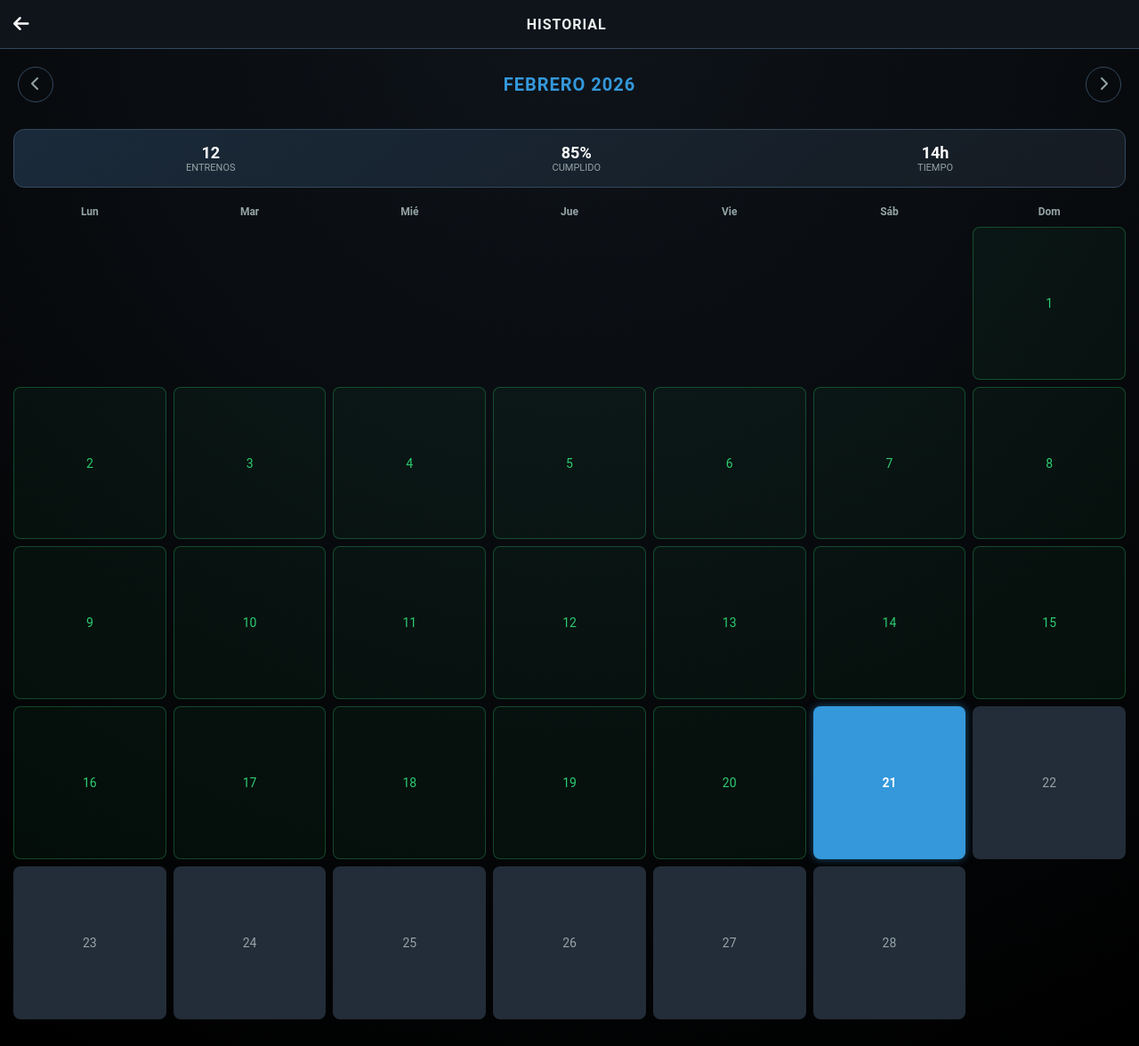
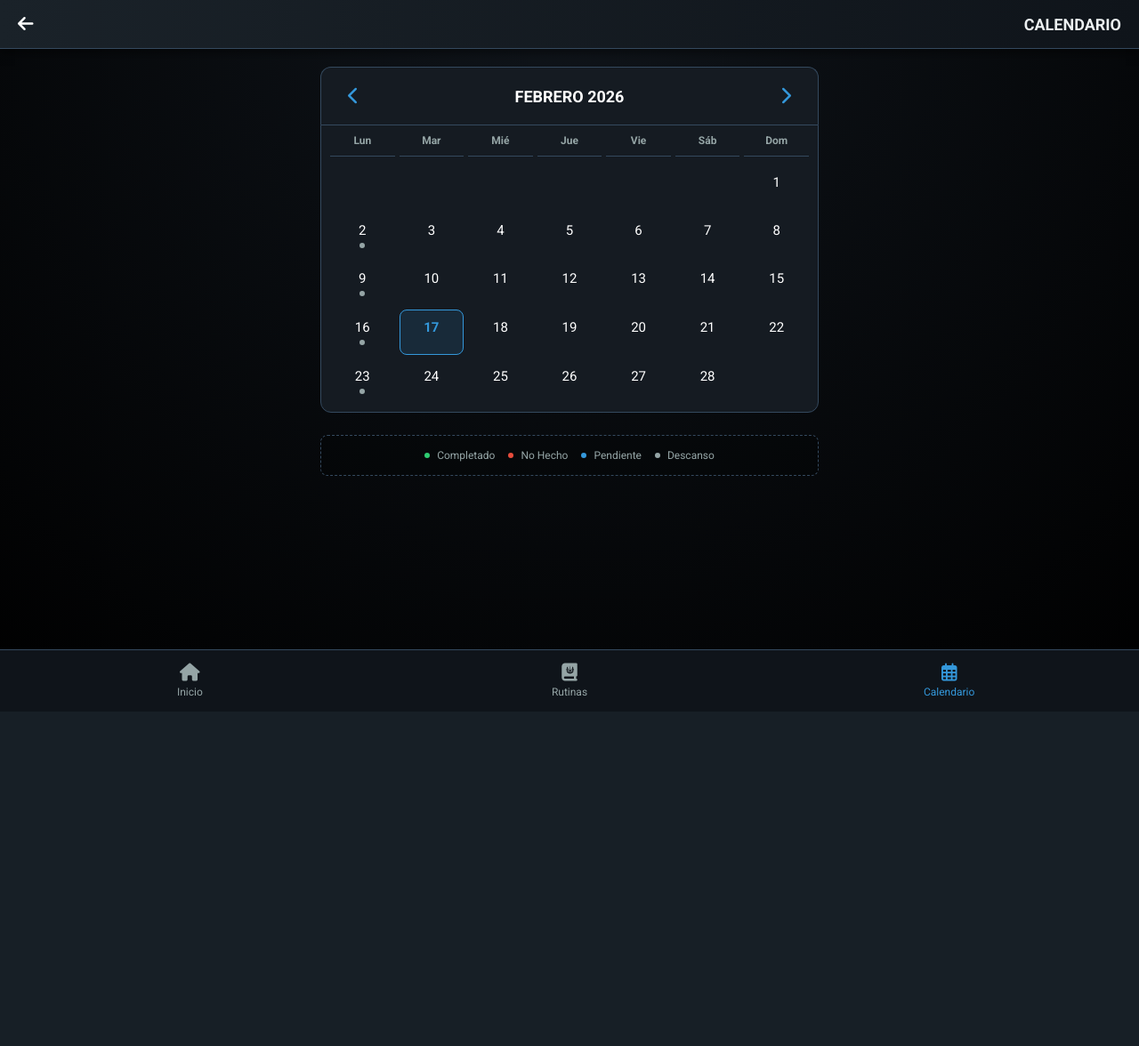
Before and after one commit to ElOrange12/GymMetrics, a PHP site: page /calendario.php in a window 1280 px wide. Shown: the whole page at 89% size. After the commit the page ends 782 px from the top, so only its background shows below. Run offline with PHP 8.4, Linux system fonts and the light colour scheme; the visitor is signed in with stand-in values (Sample User, id 1); tables that the repository leaves empty hold one stand-in row (values such as "Sample post").

Commit message:
21/2/2026

```diff
--- a/back/BD/bd.sql
+++ b/back/BD/bd.sql
@@ -104,6 +104,12 @@ CREATE TABLE rutina_series (
 
 USE gymmetrics;
 
+-- Añadimos la columna. Si ya la tenías, te dará error (no pasa nada, lo ignoras).
+ALTER TABLE usuarios ADD COLUMN fecha_registro DATE DEFAULT (CURRENT_DATE);
+
+-- Si tenías usuarios antiguos, les ponemos la fecha de hoy para que no haya fallos:
+UPDATE usuarios SET fecha_registro = CURRENT_DATE WHERE fecha_registro IS NULL;
+
 -- CREAR USUARIO --------------------------------------
 
 CREATE USER
--- a/front/calendario.php
+++ b/front/calendario.php
@@ -1,144 +1,192 @@
+<?php
+// front/calendario.php
+session_start();
+if (!isset($_SESSION['user_id'])) {
+    header("Location: index.php");
+    exit();
+}
+
+require_once 'inc/bd.php';
+$user_id = $_SESSION['user_id'];
+
+// 1. GESTIÓN DEL MES Y AÑO A MOSTRAR
+$mes_actual = isset($_GET['mes']) ? (int)$_GET['mes'] : (int)date('n');
+$anio_actual = isset($_GET['anio']) ? (int)$_GET['anio'] : (int)date('Y');
+
+// Variables para navegar
+$mes_ant = $mes_actual - 1; $anio_ant = $anio_actual;
+if ($mes_ant == 0) { $mes_ant = 12; $anio_ant--; }
+
+$mes_sig = $mes_actual + 1; $anio_sig = $anio_actual;
+if ($mes_sig == 13) { $mes_sig = 1; $anio_sig++; }
+
+// Nombres para mostrar en pantalla
+$meses_nombres = ['', 'Enero', 'Febrero', 'Marzo', 'Abril', 'Mayo', 'Junio', 'Julio', 'Agosto', 'Septiembre', 'Octubre', 'Noviembre', 'Diciembre'];
+$nombre_mes = $meses_nombres[$mes_actual];
+
+// 2. CÁLCULOS DEL CALENDARIO
+$hoy = date('Y-m-d');
+$dias_en_mes = cal_days_in_month(CAL_GREGORIAN, $mes_actual, $anio_actual);
+$primer_dia_mes = sprintf("%04d-%02d-01", $anio_actual, $mes_actual);
+$ultimo_dia_mes = sprintf("%04d-%02d-%02d", $anio_actual, $mes_actual, $dias_en_mes);
+
+// Saber qué día de la semana cae el día 1 (1 = Lunes, 7 = Domingo)
+$dia_semana_inicio = date('N', strtotime($primer_dia_mes));
+
+$dias_map = [1 => 'Lunes', 2 => 'Martes', 3 => 'Miércoles', 4 => 'Jueves', 5 => 'Viernes', 6 => 'Sábado', 7 => 'Domingo'];
+
+try {
+    // 3. OBTENER LA FECHA DE REGISTRO DEL USUARIO
+    $stmtRegistro = $pdo->prepare("SELECT fecha_registro FROM usuarios WHERE id = ?");
+    $stmtRegistro->execute([$user_id]);
+    $fecha_registro = $stmtRegistro->fetchColumn();
+    if (!$fecha_registro) $fecha_registro = $hoy; // Por seguridad
+
+    // 4. OBTENER RUTINAS DEL USUARIO
+    $stmtRutinas = $pdo->prepare("SELECT dia_semana, es_descanso FROM rutinas WHERE usuario_id = ?");
+    $stmtRutinas->execute([$user_id]);
+    $rutinas = [];
+    foreach ($stmtRutinas->fetchAll(PDO::FETCH_ASSOC) as $r) {
+        $rutinas[$r['dia_semana']] = $r['es_descanso'];
+    }
+
+    // 5. OBTENER HISTORIAL DE ENTRENAMIENTOS DE ESTE MES
+    $stmtHistorial = $pdo->prepare("SELECT DATE(fecha) FROM historial_entrenamientos WHERE usuario_id = ? AND fecha >= ? AND fecha <= ? AND completado = 1");
+    $stmtHistorial->execute([$user_id, $primer_dia_mes, $ultimo_dia_mes]);
+    $completados = $stmtHistorial->fetchAll(PDO::FETCH_COLUMN);
+
+    // 6. GENERAR LA ESTRUCTURA DEL CALENDARIO
+    $calendario_html = "";
+
+    // Rellenar espacios vacíos antes del día 1
+    for ($i = 1; $i < $dia_semana_inicio; $i++) {
+        $calendario_html .= '<div class="cal-day empty"></div>';
+    }
+
+    // Rellenar los días del mes
+    for ($dia = 1; $dia <= $dias_en_mes; $dia++) {
+        $fecha_iter = sprintf("%04d-%02d-%02d", $anio_actual, $mes_actual, $dia);
+        $dia_semana_num = date('N', strtotime($fecha_iter));
+        $nombre_dia_bd = $dias_map[$dia_semana_num];
+
+        $status = 'none';
+        $es_hoy_class = ($fecha_iter === $hoy) ? 'today' : '';
+
+        // --- TU REGLA DE ORO ---
+        // Si el día iterado es MENOR a la fecha de registro, no hacemos comprobaciones de fallos.
+        if ($fecha_iter < $fecha_registro) {
+            $status = 'none'; // Antes de existir, no hay color
+        }
+        // Si ya estaba registrado, aplicamos la lógica normal
+        elseif (isset($rutinas[$nombre_dia_bd])) {
+            if ($rutinas[$nombre_dia_bd] == 1) {
+                $status = 'rest'; // Descanso
+            } else {
+                if (in_array($fecha_iter, $completados)) {
+                    $status = 'done'; // Verde (Realizado)
+                } elseif ($fecha_iter < $hoy) {
+                    $status = 'missed'; // Rojo (Pasado y no hecho)
+                } else {
+                    $status = 'pending'; // Azul (Hoy o Futuro)
+                }
+            }
+        }
+
+        $calendario_html .= "
+            <div class='cal-day $es_hoy_class'>
+                <span class='cal-num'>$dia</span>
+                <div class='dot-indicator $status'></div>
+            </div>
+        ";
+    }
+
+} catch (PDOException $e) {
+    die("Error al cargar el calendario: " . $e->getMessage());
+}
+?>
+
 <!DOCTYPE html>
 <html lang="es">
 <head>
     <meta charset="UTF-8">
     <meta name="viewport" content="width=device-width, initial-scale=1.0">
     <title>Calendario | GymMetrics</title>
-    <link rel="stylesheet" href="css/calendario.css">
+    <link rel="stylesheet" href="css/exito.css">
+    <link href="https://fonts.googleapis.com/css2?family=Roboto:wght@300;400;700&display=swap" rel="stylesheet">
     <link rel="stylesheet" href="https://cdnjs.cloudflare.com/ajax/libs/font-awesome/6.4.0/css/all.min.css">
+    <style>
+        .calendar-container { padding: 20px; max-width: 600px; margin: 0 auto; padding-bottom: 90px;}
+
+        .header-cal { display: flex; justify-content: space-between; align-items: center; background: #151b22; padding: 15px 20px; border-radius: 12px 12px 0 0; border: 1px solid #34495e; border-bottom: none;}
+        .header-cal h2 { margin: 0; color: white; font-size: 18px; }
+        .header-cal a { color: var(--blue-neon); text-decoration: none; font-size: 20px; padding: 5px 10px; transition: 0.2s;}
+        .header-cal a:hover { background: rgba(41, 128, 185, 0.2); border-radius: 6px;}
+
+        .cal-grid { display: grid; grid-template-columns: repeat(7, 1fr); background: #151b22; border: 1px solid #34495e; border-radius: 0 0 12px 12px; padding: 10px; gap: 5px; }
+
+        .cal-head { text-align: center; color: var(--text-muted); font-size: 12px; font-weight: bold; padding-bottom: 10px; margin-bottom: 5px; border-bottom: 1px solid #34495e; }
+
+        .cal-day { display: flex; flex-direction: column; align-items: center; justify-content: center; padding: 10px 0; border-radius: 8px; position: relative; }
+        .cal-day.empty { background: transparent; }
+        .cal-day.today { background: rgba(41, 128, 185, 0.15); border: 1px solid var(--blue-neon); }
+        .cal-day.today .cal-num { color: var(--blue-neon); font-weight: bold; }
+
+        .cal-num { font-size: 15px; color: white; margin-bottom: 5px; }
+
+        /* ESTILOS DE LOS PUNTOS DE ESTADO */
+        .dot-indicator { width: 6px; height: 6px; border-radius: 50%; margin: 0 auto; display: block; }
+        .dot-indicator.rest { background-color: #95a5a6; } /* Gris - Descanso */
+        .dot-indicator.pending { background-color: #3498db; } /* Azul - Pendiente */
+        .dot-indicator.done { background-color: #2ecc71; } /* Verde - Realizado */
+        .dot-indicator.missed { background-color: #e74c3c; } /* Rojo - Perdido */
+        .dot-indicator.none { background-color: transparent; } /* Sin rutina o Antes de registro */
+
+        /* Leyenda de colores */
+        .legend-box { display: flex; flex-wrap: wrap; gap: 15px; justify-content: center; margin-top: 25px; padding: 15px; background: rgba(0,0,0,0.2); border-radius: 8px; border: 1px dashed #34495e; }
+        .legend-item { display: flex; align-items: center; gap: 8px; font-size: 12px; color: var(--text-muted); }
+    </style>
 </head>
 <body>
 
     <nav class="navbar">
-        <a href="exito.php" class="nav-link">
-            <i class="fa-solid fa-arrow-left"></i>
-        </a>
-        <span style="font-weight: bold; letter-spacing: 1px;">HISTORIAL</span>
-        <div style="width: 24px;"></div> </nav>
+        <a href="exito.php" style="color: white; font-size: 20px; margin-right: 15px;"><i class="fa-solid fa-arrow-left"></i></a>
+        <span style="font-weight: bold; font-size: 18px;">CALENDARIO</span>
+    </nav>
 
-    <div class="calendar-header">
-        <button class="btn-nav-month" id="prevMonth"><i class="fa-solid fa-chevron-left"></i></button>
-        <span class="month-label" id="monthDisplay">...</span>
-        <button class="btn-nav-month" id="nextMonth"><i class="fa-solid fa-chevron-right"></i></button>
+    <div class="calendar-container">
+
+        <div class="header-cal">
+            <a href="?mes=<?= $mes_ant ?>&anio=<?= $anio_ant ?>"><i class="fa-solid fa-chevron-left"></i></a>
+            <h2><?= mb_strtoupper($nombre_mes) ?> <?= $anio_actual ?></h2>
+            <a href="?mes=<?= $mes_sig ?>&anio=<?= $anio_sig ?>"><i class="fa-solid fa-chevron-right"></i></a>
         </div>
 
-    <div class="stats-bar">
-        <div class="stat-item">
-            <div class="stat-val">12</div>
-            <div class="stat-lbl">Entrenos</div>
-        </div>
-        <div class="stat-item">
-            <div class="stat-val">85%</div>
-            <div class="stat-lbl">Cumplido</div>
-        </div>
-        <div class="stat-item">
-            <div class="stat-val">14h</div>
-            <div class="stat-lbl">Tiempo</div>
-        </div>
+        <div class="cal-grid">
+            <div class="cal-head">Lun</div>
+            <div class="cal-head">Mar</div>
+            <div class="cal-head">Mié</div>
+            <div class="cal-head">Jue</div>
+            <div class="cal-head">Vie</div>
+            <div class="cal-head">Sáb</div>
+            <div class="cal-head">Dom</div>
+
+            <?= $calendario_html ?>
         </div>
 
-    <div class="calendar-container">
-        <div class="calendar-grid">
-            <div class="weekday">Lun</div>
-            <div class="weekday">Mar</div>
-            <div class="weekday">Mié</div>
-            <div class="weekday">Jue</div>
-            <div class="weekday">Vie</div>
-            <div class="weekday">Sáb</div>
-            <div class="weekday">Dom</div>
+        <div class="legend-box">
+            <div class="legend-item"><div class="dot-indicator done"></div> Completado</div>
+            <div class="legend-item"><div class="dot-indicator missed"></div> No Hecho</div>
+            <div class="legend-item"><div class="dot-indicator pending"></div> Pendiente</div>
+            <div class="legend-item"><div class="dot-indicator rest"></div> Descanso</div>
         </div>
 
-        <div class="calendar-grid" id="calendarDays"></div>
     </div>
 
-    <script>
-        const monthDisplay = document.getElementById('monthDisplay');
-        const calendarDays = document.getElementById('calendarDays');
-        const prevBtn = document.getElementById('prevMonth');
-        const nextBtn = document.getElementById('nextMonth');
+    <nav class="bottom-nav" style="position: fixed; bottom: 0; left: 0; width: 100%; background: #0f141a; border-top: 1px solid #34495e; display: flex; justify-content: space-around; padding: 15px 0; z-index: 1000;">
+        <a href="exito.php" class="nav-item" style="color: var(--text-muted); text-decoration: none; display: flex; flex-direction: column; align-items: center; gap: 5px; font-size: 12px; width: 33%;"><i class="fa-solid fa-house" style="font-size: 20px;"></i><span>Inicio</span></a>
+        <a href="rutinas.php" class="nav-item" style="color: var(--text-muted); text-decoration: none; display: flex; flex-direction: column; align-items: center; gap: 5px; font-size: 12px; width: 33%;"><i class="fa-solid fa-book-journal-whills" style="font-size: 20px;"></i><span>Rutinas</span></a>
+        <a href="calendario.php" class="nav-item" style="color: var(--blue-neon); text-decoration: none; display: flex; flex-direction: column; align-items: center; gap: 5px; font-size: 12px; width: 33%;"><i class="fa-regular fa-calendar-days" style="font-size: 20px;"></i><span>Calendario</span></a>
+    </nav>
 
-        // Fecha actual (referencia)
-        let currentDate = new Date();
-
-        // Mes que estamos visualizando (empieza siendo el actual)
-        let currentMonth = currentDate.getMonth();
-        let currentYear = currentDate.getFullYear();
-
-        const monthNames = ["Enero", "Febrero", "Marzo", "Abril", "Mayo", "Junio",
-                            "Julio", "Agosto", "Septiembre", "Octubre", "Noviembre", "Diciembre"];
-
-        function renderCalendar() {
-            // 1. Poner nombre del mes
-            monthDisplay.textContent = `${monthNames[currentMonth]} ${currentYear}`;
-
-            // 2. Limpiar días anteriores
-            calendarDays.innerHTML = "";
-
-            // 3. Cálculos de fechas
-            // Primer día del mes (ej: 1 de Febrero)
-            const firstDayOfMonth = new Date(currentYear, currentMonth, 1);
-            // Cuántos días tiene el mes (truco: día 0 del siguiente mes es el último de este)
-            const daysInMonth = new Date(currentYear, currentMonth + 1, 0).getDate();
-
-            // Ajuste para que la semana empiece en Lunes (JS devuelve Domingo=0)
-            // Queremos: Lunes=0 ... Domingo=6
-            let startingDay = firstDayOfMonth.getDay() - 1;
-            if (startingDay === -1) startingDay = 6; // Si es domingo (0 - 1 = -1), lo pasamos a 6
-
-            // 4. Generar celdas vacías previas
-            for (let i = 0; i < startingDay; i++) {
-                const emptyDiv = document.createElement('div');
-                emptyDiv.classList.add('day', 'empty');
-                calendarDays.appendChild(emptyDiv);
-            }
-
-            // 5. Generar días del mes
-            for (let i = 1; i <= daysInMonth; i++) {
-                const dayDiv = document.createElement('div');
-                dayDiv.classList.add('day');
-                dayDiv.textContent = i;
-
-                // Comprobar si es HOY
-                if (i === currentDate.getDate() &&
-                    currentMonth === currentDate.getMonth() &&
-                    currentYear === currentDate.getFullYear()) {
-                    dayDiv.classList.add('today');
-                }
-                // Simulación visual: Marcar días pasados como "completados" (verde)
-                // Solo si el día es menor que hoy en el mes actual, o si es un mes pasado
-                else if (
-                    (currentYear < currentDate.getFullYear()) ||
-                    (currentYear === currentDate.getFullYear() && currentMonth < currentDate.getMonth()) ||
-                    (currentYear === currentDate.getFullYear() && currentMonth === currentDate.getMonth() && i < currentDate.getDate())
-                ) {
-                    dayDiv.classList.add('past');
-                }
-
-                calendarDays.appendChild(dayDiv);
-            }
-        }
-
-        // Eventos de botones
-        prevBtn.addEventListener('click', () => {
-            currentMonth--;
-            if (currentMonth < 0) {
-                currentMonth = 11;
-                currentYear--;
-            }
-            renderCalendar();
-        });
-
-        nextBtn.addEventListener('click', () => {
-            currentMonth++;
-            if (currentMonth > 11) {
-                currentMonth = 0;
-                currentYear++;
-            }
-            renderCalendar();
-        });
-
-        // Iniciar
-        renderCalendar();
-    </script>
 </body>
 </html>
--- a/front/entrenar_hoy.php
+++ b/front/entrenar_hoy.php
@@ -108,7 +108,7 @@ try {
         <?php elseif ($rutina_hoy['es_descanso'] == 1): ?>
             <div style="font-size: 60px; color: #95a5a6; margin: 40px 0;"><i class="fa-solid fa-bed"></i></div>
             <h2 style="color: white;">Hoy es día de descanso</h2>
-            <p style="color: var(--text-muted);">¡Recupera fuerzas para mañana!</p>
+            <p style="color: var(--text-muted);">¡Recupera fuerzas para el siguiente día!</p>
 
         <?php elseif ($entreno_completado): ?>
             <div class="completed-badge">
```
Also changed, not shown: front/controladores/logout.php (added, +23 -0 lines), front/exito.php (+27 -10 lines). Lines whose indentation alone changed are shown as unchanged.
